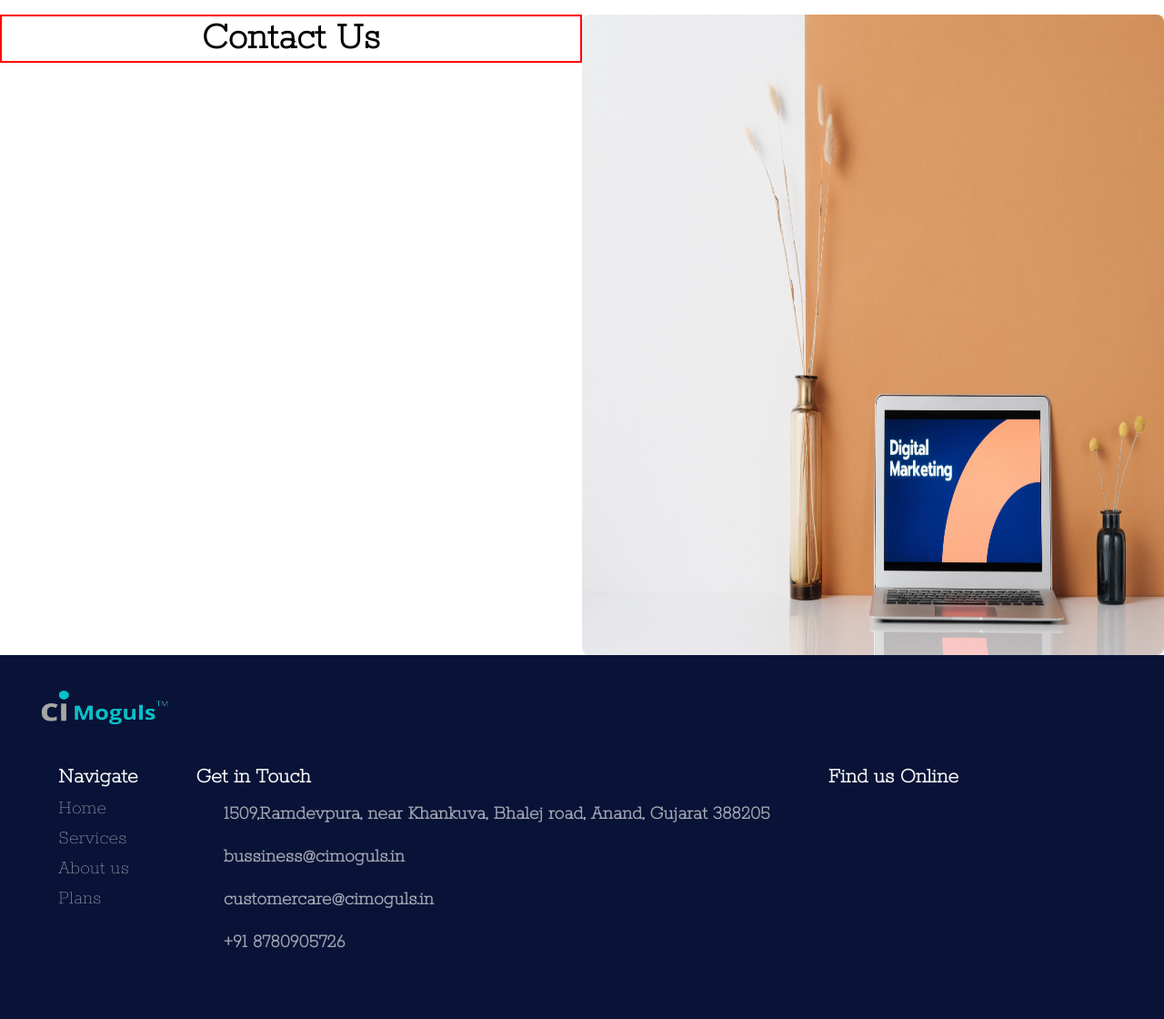
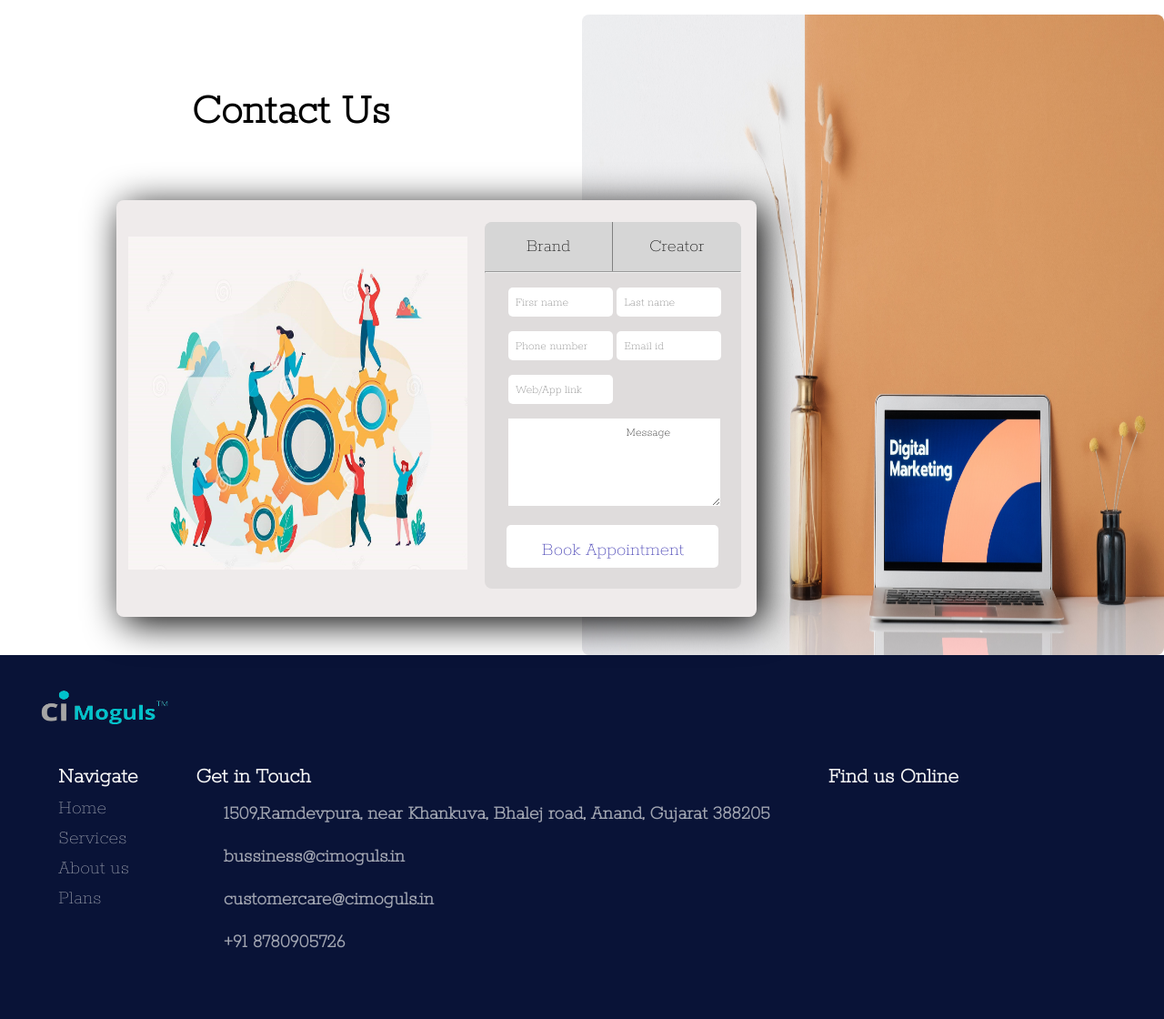
Before and after one commit to navneetthakor/dma, a PHP site: page /html/contact.html in a window 1280 px wide. Shown: the part 80-1200 px from the top of the page at 91% size. Run offline with PHP 8.4, Linux system fonts and the light colour scheme.

Commit message:
contact us page completed(with  js erro)

```diff
--- a/css/contact.css
+++ b/css/contact.css
@@ -20,12 +20,114 @@
 
 /* text division styling  */
 #s1div1 h1{
+    font-size: 3rem;
     text-align: center;
     font-weight: bolder;
-    border: 2px solid red;
+    padding-top: 10vh;
 }
 
 /* form division styling  */
 #s1form{
-    position: absolute;
+    width: 110%;
+    height: 65%;
+    /* border: 2px solid grey; */
+    border-radius: 8px;
+    background-color: rgb(239, 235, 235);
+    box-shadow: 7px 7px 40px black;
+    display: flex;
+    position: relative;
+    top: 10%;
+    left: 20%;
 }
+
+/* image inside form division  */
+#s5d1{
+    margin-top: 5vh;
+    margin-left: 1vw;
+    width: 53%;
+    height: 80%;
+    overflow: hidden;
+}
+
+#s5d1 img{
+    width: 100%;
+    height: 100%;
+}
+
+/* internal form division    */
+#s5d2{
+    margin-top: 3vh;
+    margin-left: 1.5vw;
+    height: 88%;
+    width: 40%;
+    /* border: 2px solid red; */
+    border-radius: 8px;
+    background-color: rgba(128, 128, 128, 0.141);
+}
+
+/* internal form header  */
+#s5d2ftbtn{
+    display: flex;
+}
+
+#s5d2ftbtn input{
+    padding: 2vh ;
+    width: 50%;
+    border: none;
+    font-size: 2.5vh;
+    background-color: rgb(214, 214, 214);
+    cursor: pointer;
+}
+
+#s5d2ftbtn input:first-child{
+    border-top-left-radius: 8px;
+    border-right:1px solid grey;
+}
+
+#s5d2ftbtn input:nth-child(2){
+    border-top-right-radius: 8px;
+}
+
+
+/* internal form body  */
+#s5d2 form input{
+    height: 3vh;
+    padding: 2vh 1vh;
+    width: 45%;
+    border: none;
+    border-radius: 5px;
+}
+
+#s5d2d3 input{
+    width: 91%;
+}
+
+#s5d2 form div{
+    margin-left: 2vw;
+    margin-top: 2vh;
+}
+
+
+#s5d2 textarea{
+    height: 12vh;
+    width: 91%;
+    border: none;
+    padding: 1vh;
+}
+
+#s5d2 input[type=submit]{
+   text-align: center center;
+   height: 3vh;
+   width: 91%;
+   background-color: white;
+   color: var(--2ndcolor);
+   margin-left: -0.1vw;
+   font-size: 1.3rem;
+   padding-bottom: 3.8vh;
+   font-weight: 400;
+}
+
+#s5d2 input[type=submit]:hover{
+   color: white;
+   background-color: var(--2ndcolor);
+}
--- a/css/index.css
+++ b/css/index.css
@@ -540,7 +540,6 @@ padding-top: 1vh;
 #s5container{
     height: 60vh;
     width: 60vw;
-    /* border: 2px solid red; */
     overflow: hidden;
     border-radius: 8px;
     display: flex;
--- a/html/contact.html
+++ b/html/contact.html
@@ -28,7 +28,7 @@
                 <a href="/html/index.html" class="navbar">Home</a>
                 <a href="/html/services.html" class="navbar">Services</a>
                 <a href="/html/plans.html" class="navbar">Plans</a>
-                <a href="" class="navbar">Contact Us</a>
+                <a href="/html/contact.html" class="navbar">Contact Us</a>
             </nav>
         </div>
         <div id="hbutton">
@@ -40,15 +40,49 @@
     <section id="sec1">
         <div id="s1div1">
             <h1 class="hsecondary">Contact Us</h1>
+
+            <div id="s1form">
+                    <!-- image division  -->
+                    <div id="s5d1">
+                        <img src="/images/teamwork.jpg" alt="">
+                    </div>
+
+                    <!-- form division  -->
+                    <div id="s5d2">
+                        <div id="s5d2ftbtn">
+                            <input type="button" value="Brand" id="brand" onclick="bfocus()">
+                            <input type="button" value="Creator" id="creator" onclick="cfocus()">
+                        </div>
+                        <hr>
+                        <form action="">
+                            <div id="s5d2d1">
+                                <input type="text" name="fname" id="fname" placeholder="Firsr name" required>
+                                <input type="text" name="lname" id="lname" placeholder="Last name" required>
+                            </div>
+                            <div id="s5d2d2">
+                                <input type="number" name="pnumber" id="pnumber" placeholder="Phone number">
+                                <input type="email" name="email" id="email" placeholder="Email id" required>
+                            </div>
+                            <div id="s5d2d3">
+                                <input type="text" name="Web/App" id="Web/App" placeholder="Web/App link">
+                            </div>
+                            <div>
+                                <textarea name="" id="" cols="30" rows="10" >
+                                  Message
+                                </textarea>
+                            </div>
+                            <div>
+                                <input type="submit" value="Book Appointment">
+                            </div>
+
+                        </form>
+                    </div>
+            </div>
         </div>
 
         <!-- image division  -->
         <div id="s1div2">
             <img src="/images/contact.jpg" alt="contact us image">
-        </div>
-
-        <div id="s1form">
-
         </div>
     </section>
 
@@ -78,5 +112,8 @@
             </div>
         </div>
     </footer>
+
+    <!-- javascript file attached here  -->
+    <script src="/js/index.js"></script>
 </body>
 </html>
--- a/html/index.html
+++ b/html/index.html
@@ -32,7 +32,7 @@
                 <a href="/html/index.html" class="navbar">Home</a>
                 <a href="/html/services.html" class="navbar">Services</a>
                 <a href="/html/plans.html" class="navbar">Plans</a>
-                <a href="" class="navbar">Contact Us</a>
+                <a href="/html/contact.html" class="navbar">Contact Us</a>
             </nav>
         </div>
         <div id="hbutton">
@@ -224,7 +224,7 @@
     </footer>
 
     <!--All javascript files to be inserted at the end of the body-->>
-    <script src="/js/script.js"></script>
+    <script src="/js/index.js"></script>
 </body>
 
 </html>
--- a/html/plans.html
+++ b/html/plans.html
@@ -28,7 +28,7 @@
                 <a href="/html/index.html" class="navbar">Home</a>
                 <a href="/html/services.html" class="navbar">Services</a>
                 <a href="/html/plans.html" class="navbar">Plans</a>
-                <a href="" class="navbar">Contact Us</a>
+                <a href="/html/contact.html" class="navbar">Contact Us</a>
             </nav>
         </div>
         <div id="hbutton">
--- a/html/services.html
+++ b/html/services.html
@@ -29,7 +29,7 @@
                 <a href="/html/index.html" class="navbar">Home</a>
                 <a href="/html/services.html" class="navbar">Services</a>
                 <a href="/html/plans.html" class="navbar">Plans</a>
-                <a href="" class="navbar">Contact Us</a>
+                <a href="/html/contact.html" class="navbar">Contact Us</a>
             </nav>
         </div>
         <div id="hbutton">
--- a/js/script.js
+++ b/js/index.js
@@ -1,3 +1,5 @@
+
+        // script for home page
         const fid=document.querySelectorAll('p');
         fid.forEach(p=>{
             p.addEventListener('mouseover', function(changeContent){
@@ -23,7 +25,16 @@
             });
         });
 
-         function focuscontc(){
-            fname = document.getElementById("fname");
-            fname.focus();
-        }
+        // script for contact us page
+
+       function bfocus(){
+        b = getElementById('brand')
+        b.background='whitesmoke';
+            b.color='orengred';
+       }
+
+       function cfocus(){
+        c = getElementById('creator');
+        c.background='whitesmoke';
+            c.color='orengred';
+       }
```
